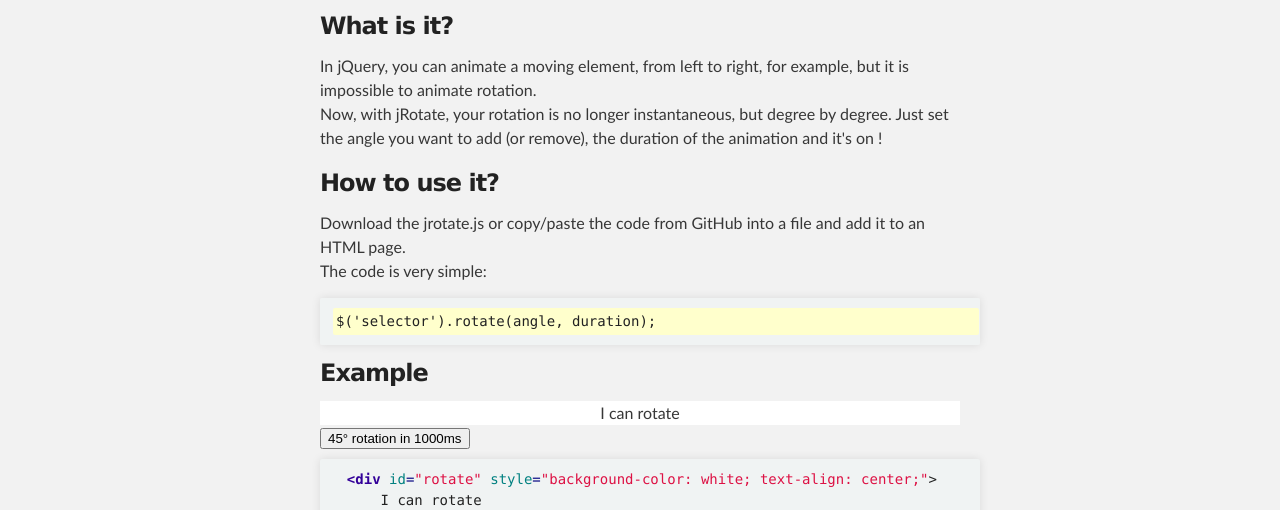
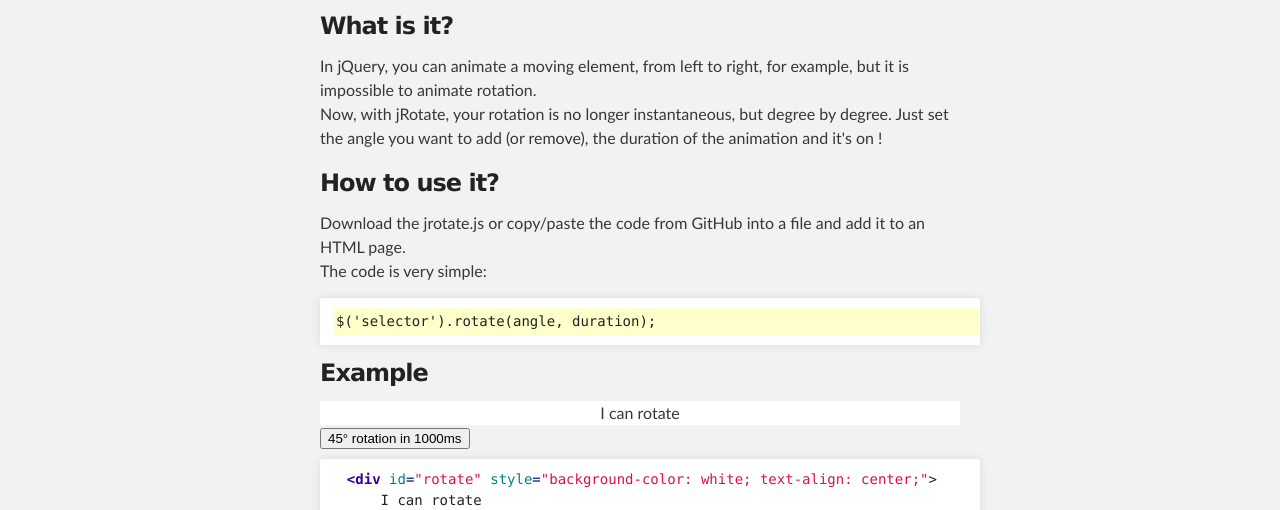
Before and after one commit to Tzoreol/jrotate, a plain HTML site: page index.html in a window 1280 px wide. Shown: the part 252-762 px from the top of the page. Drawn offline with nearby package versions, Linux system fonts and the light colour scheme.

Commit message:
Update pygment_trac.css

```diff
--- a/stylesheets/pygment_trac.css
+++ b/stylesheets/pygment_trac.css
@@ -1,5 +1,5 @@
 .highlight .hll { background-color: #ffffcc }
-.highlight  { background: #f0f3f3; }
+.highlight  { background: white; } /* #f0f3f3 */
 .highlight .c { color: #0099FF; font-style: italic } /* Comment */
 .highlight .err { color: #AA0000; background-color: #FFAAAA } /* Error */
 .highlight .k { color: #006699; font-weight: bold } /* Keyword */
```
